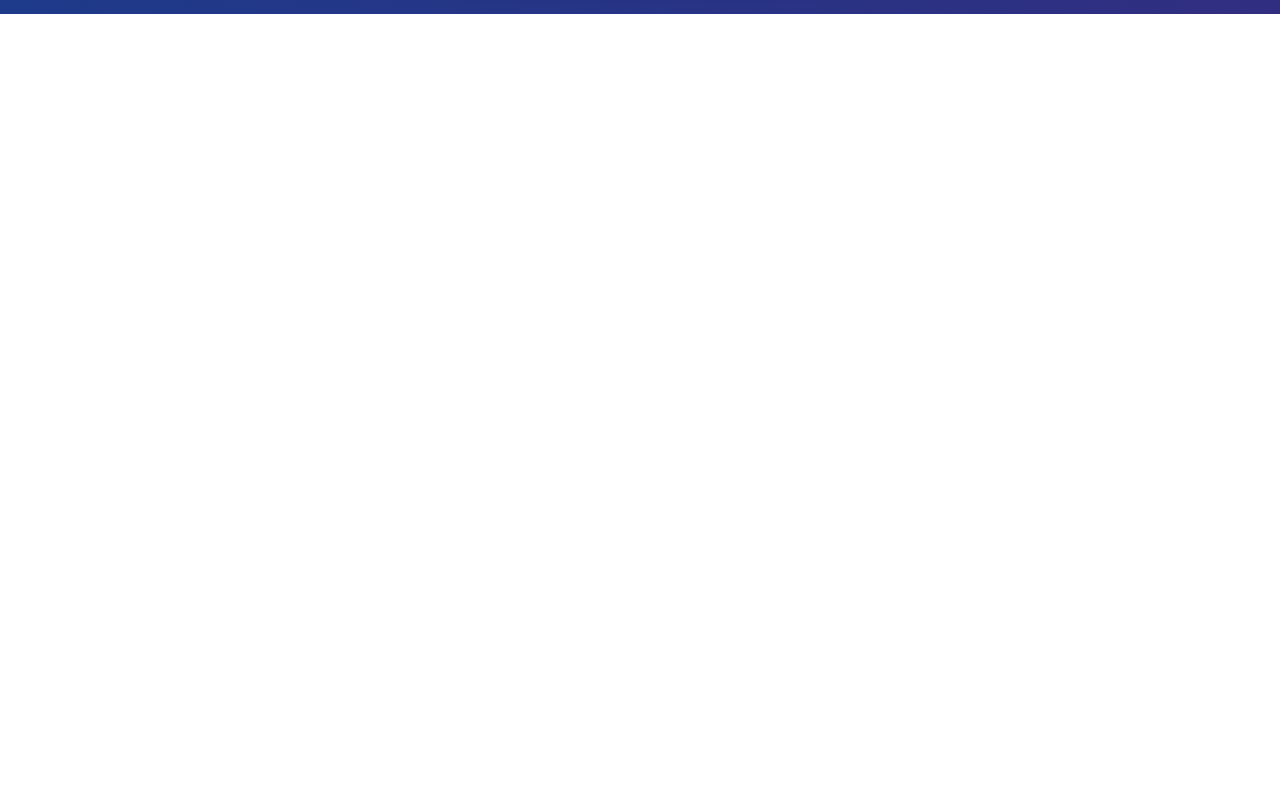
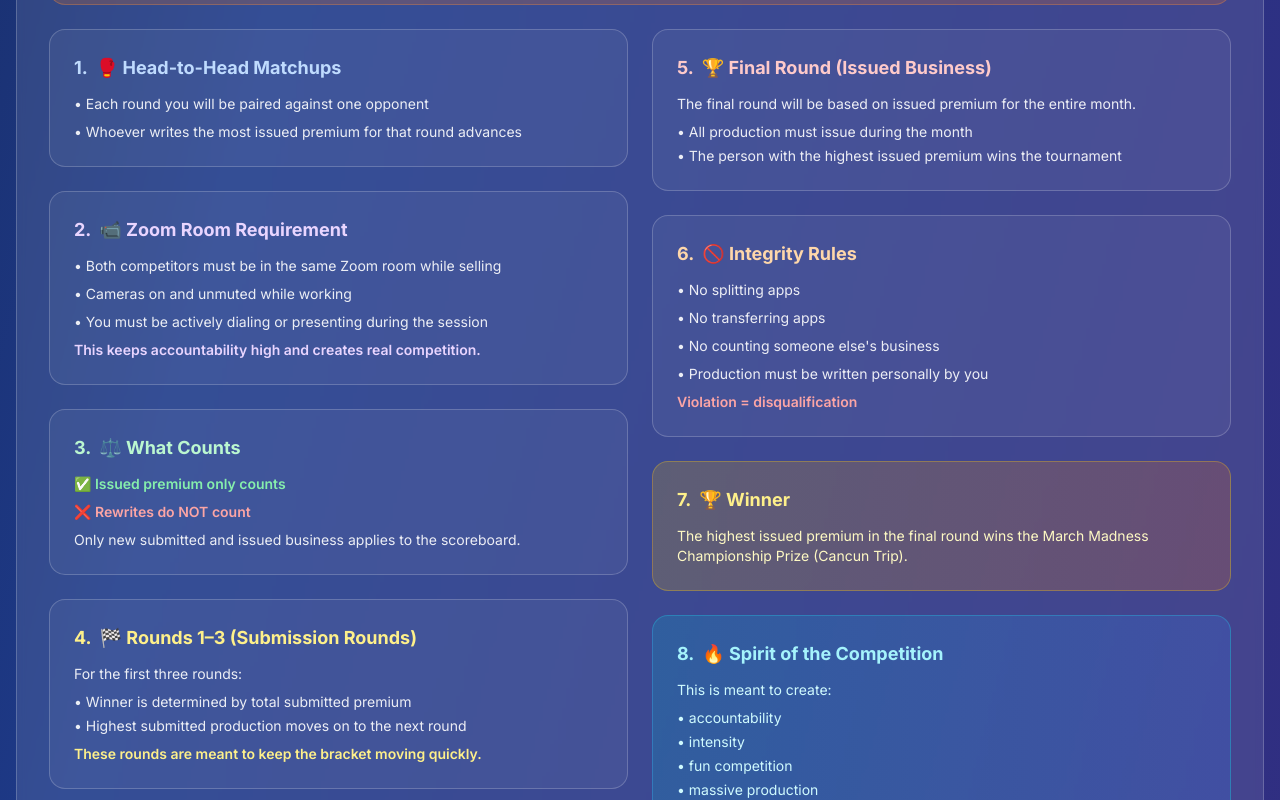
Before and after one commit to leadtopspec/march-madness-leaderboard, a Next.js app: page / in a window 1280 px wide. Shown: the part 3900-4700 px from the top of the page. Before the commit the page ends 3914 px from the top, so only its background shows below. Built offline with nearby package versions, Linux system fonts and the light colour scheme.

Commit message:
Add comprehensive Rules section to main page

```diff
--- a/src/app/page.tsx
+++ b/src/app/page.tsx
@@ -410,6 +410,131 @@ export default function MarchMadnessLeaderboard() {
           <BracketView />
         </motion.div>
 
+        {/* Rules Section */}
+        <motion.div
+          initial={{ opacity: 0, y: 50 }}
+          animate={{ opacity: 1, y: 0 }}
+          className="bg-white/10 backdrop-blur-sm rounded-2xl p-8 border border-white/20 mb-8"
+        >
+          <div className="flex items-center gap-3 mb-8">
+            <div className="text-3xl">📋</div>
+            <h2 className="text-3xl font-black text-white">MARCH MADNESS SALES COMPETITION RULES</h2>
+          </div>
+
+          <div className="text-white space-y-6">
+            <div className="bg-orange-500/20 border border-orange-400/30 rounded-xl p-4">
+              <div className="text-xl font-bold text-orange-200 mb-2">🎯 Objective</div>
+              <div className="text-orange-100">Outproduce your opponent in issued business and advance through the bracket.</div>
+            </div>
+
+            <div className="grid grid-cols-1 lg:grid-cols-2 gap-6">
+              {/* Left Column */}
+              <div className="space-y-6">
+                <div className="bg-white/5 border border-white/20 rounded-xl p-6">
+                  <div className="text-lg font-bold text-blue-200 mb-3 flex items-center gap-2">
+                    <span>1.</span> 🥊 Head-to-Head Matchups
+                  </div>
+                  <ul className="text-white/90 space-y-2 text-sm">
+                    <li>• Each round you will be paired against one opponent</li>
+                    <li>• Whoever writes the most issued premium for that round advances</li>
+                  </ul>
+                </div>
+
+                <div className="bg-white/5 border border-white/20 rounded-xl p-6">
+                  <div className="text-lg font-bold text-purple-200 mb-3 flex items-center gap-2">
+                    <span>2.</span> 📹 Zoom Room Requirement
+                  </div>
+                  <ul className="text-white/90 space-y-2 text-sm">
+                    <li>• Both competitors must be in the same Zoom room while selling</li>
+                    <li>• Cameras on and unmuted while working</li>
+                    <li>• You must be actively dialing or presenting during the session</li>
+                    <li className="text-purple-200 font-semibold">This keeps accountability high and creates real competition.</li>
+                  </ul>
+                </div>
+
+                <div className="bg-white/5 border border-white/20 rounded-xl p-6">
+                  <div className="text-lg font-bold text-green-200 mb-3 flex items-center gap-2">
+                    <span>3.</span> ⚖️ What Counts
+                  </div>
+                  <div className="space-y-2 text-sm">
+                    <div className="text-green-300 font-semibold">✅ Issued premium only counts</div>
+                    <div className="text-red-300 font-semibold">❌ Rewrites do NOT count</div>
+                    <div className="text-white/90">Only new submitted and issued business applies to the scoreboard.</div>
+                  </div>
+                </div>
+
+                <div className="bg-white/5 border border-white/20 rounded-xl p-6">
+                  <div className="text-lg font-bold text-yellow-200 mb-3 flex items-center gap-2">
+                    <span>4.</span> 🏁 Rounds 1–3 (Submission Rounds)
+                  </div>
+                  <div className="text-white/90 space-y-2 text-sm">
+                    <div>For the first three rounds:</div>
+                    <ul className="space-y-1">
+                      <li>• Winner is determined by total submitted premium</li>
+                      <li>• Highest submitted production moves on to the next round</li>
+                    </ul>
+                    <div className="text-yellow-200 font-semibold">These rounds are meant to keep the bracket moving quickly.</div>
+                  </div>
+                </div>
+              </div>
+
+              {/* Right Column */}
+              <div className="space-y-6">
+                <div className="bg-white/5 border border-white/20 rounded-xl p-6">
+                  <div className="text-lg font-bold text-red-200 mb-3 flex items-center gap-2">
+                    <span>5.</span> 🏆 Final Round (Issued Business)
+                  </div>
+                  <div className="text-white/90 space-y-2 text-sm">
+                    <div>The final round will be based on issued premium for the entire month.</div>
+                    <ul className="space-y-1">
+                      <li>• All production must issue during the month</li>
+                      <li>• The person with the highest issued premium wins the tournament</li>
+                    </ul>
+                  </div>
+                </div>
+
+                <div className="bg-white/5 border border-white/20 rounded-xl p-6">
+                  <div className="text-lg font-bold text-orange-200 mb-3 flex items-center gap-2">
+                    <span>6.</span> 🚫 Integrity Rules
+                  </div>
+                  <ul className="text-white/90 space-y-2 text-sm">
+                    <li>• No splitting apps</li>
+                    <li>• No transferring apps</li>
+                    <li>• No counting someone else's business</li>
+                    <li>• Production must be written personally by you</li>
+                    <li className="text-red-300 font-semibold">Violation = disqualification</li>
+                  </ul>
+                </div>
+
+                <div className="bg-gradient-to-r from-yellow-500/20 to-orange-500/20 border border-yellow-400/30 rounded-xl p-6">
+                  <div className="text-lg font-bold text-yellow-200 mb-3 flex items-center gap-2">
+                    <span>7.</span> 🏆 Winner
+                  </div>
+                  <div className="text-yellow-100 text-sm">
+                    The highest issued premium in the final round wins the March Madness Championship Prize (Cancun Trip).
+                  </div>
+                </div>
+
+                <div className="bg-gradient-to-r from-cyan-500/20 to-blue-500/20 border border-cyan-400/30 rounded-xl p-6">
+                  <div className="text-lg font-bold text-cyan-200 mb-3 flex items-center gap-2">
+                    <span>8.</span> 🔥 Spirit of the Competition
+                  </div>
+                  <div className="text-cyan-100 space-y-2 text-sm">
+                    <div>This is meant to create:</div>
+                    <ul className="space-y-1">
+                      <li>• accountability</li>
+                      <li>• intensity</li>
+                      <li>• fun competition</li>
+                      <li>• massive production</li>
+                    </ul>
+                    <div className="text-cyan-200 font-bold text-center mt-4 text-lg">Iron sharpens iron.</div>
+                  </div>
+                </div>
+              </div>
+            </div>
+          </div>
+        </motion.div>
+
         {/* Call to Action */}
         <div className="text-center mt-12">
           <motion.button
```
